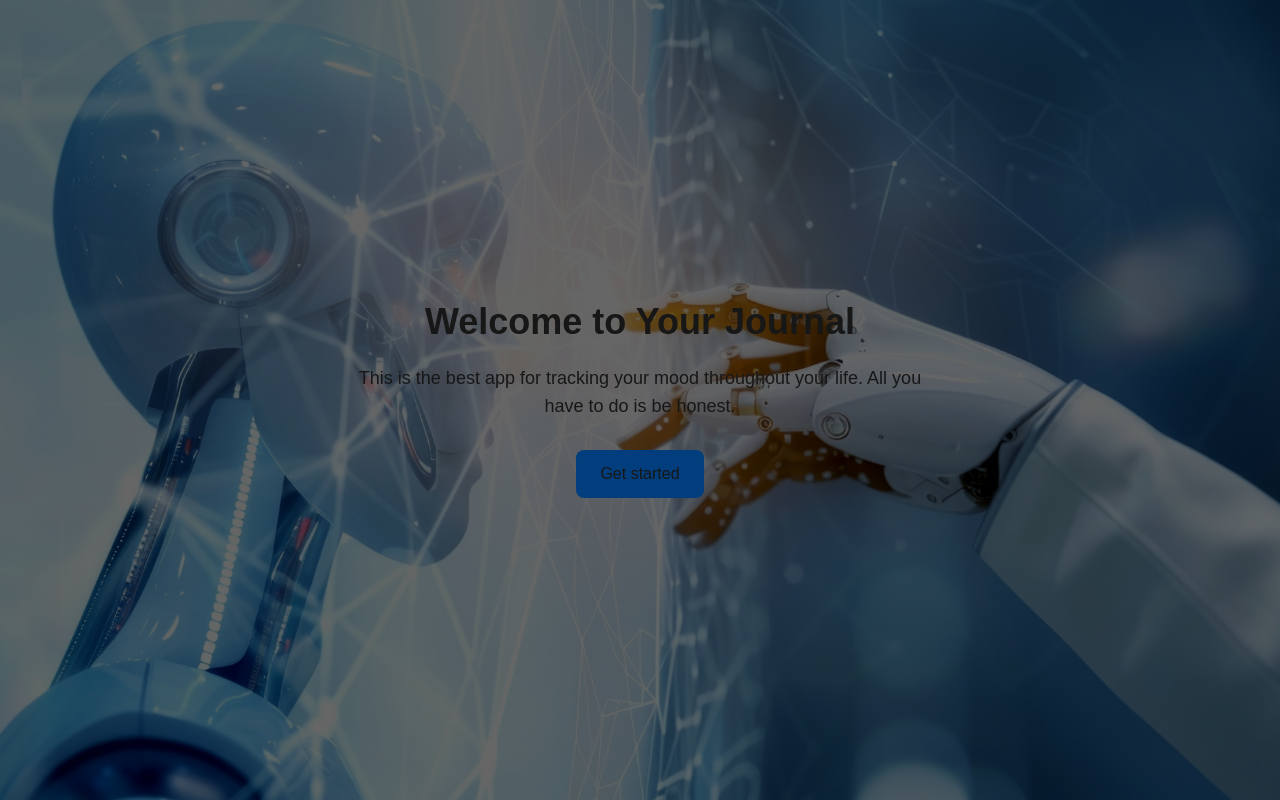
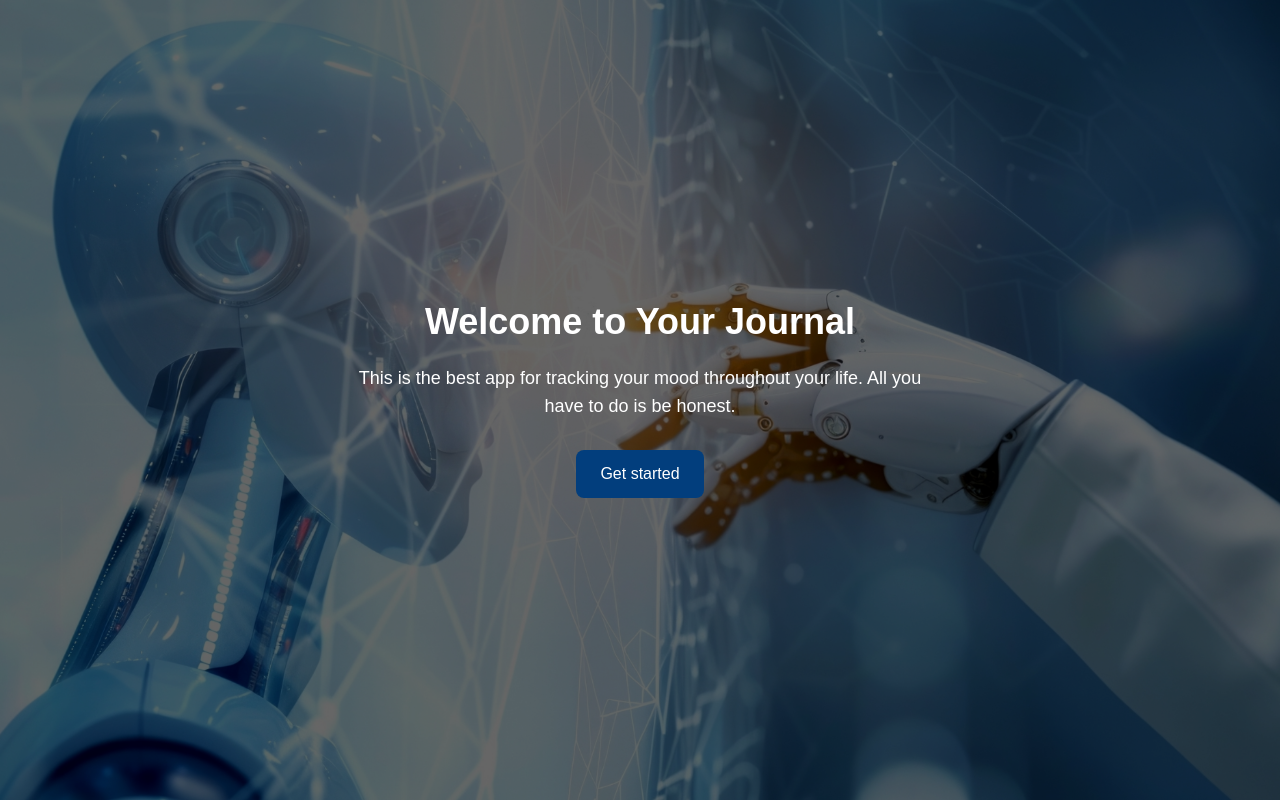
Before and after one commit to rorado/AI_journaly, a Next.js app: page / in a window 1280 px wide. Built offline with nearby package versions, Linux system fonts and the light colour scheme; no server answers.

Commit message:
fix style

```diff
--- a/app/page.tsx
+++ b/app/page.tsx
@@ -19,7 +19,7 @@ export default function Home() {
       <div className="absolute inset-0 bg-black/60 -z-10" />
 
       {/* Content */}
-      <div className="flex flex-col gap-1.5 max-w-xl text-center">
+      <div className="flex flex-col gap-1.5 max-w-xl text-center text-white">
         <h1 className="text-4xl font-bold mb-4">Welcome to Your Journal</h1>
 
         <p className="text-lg">
```
Also changed, not shown: 1 other file (tests, documents, lock files or other folders).
